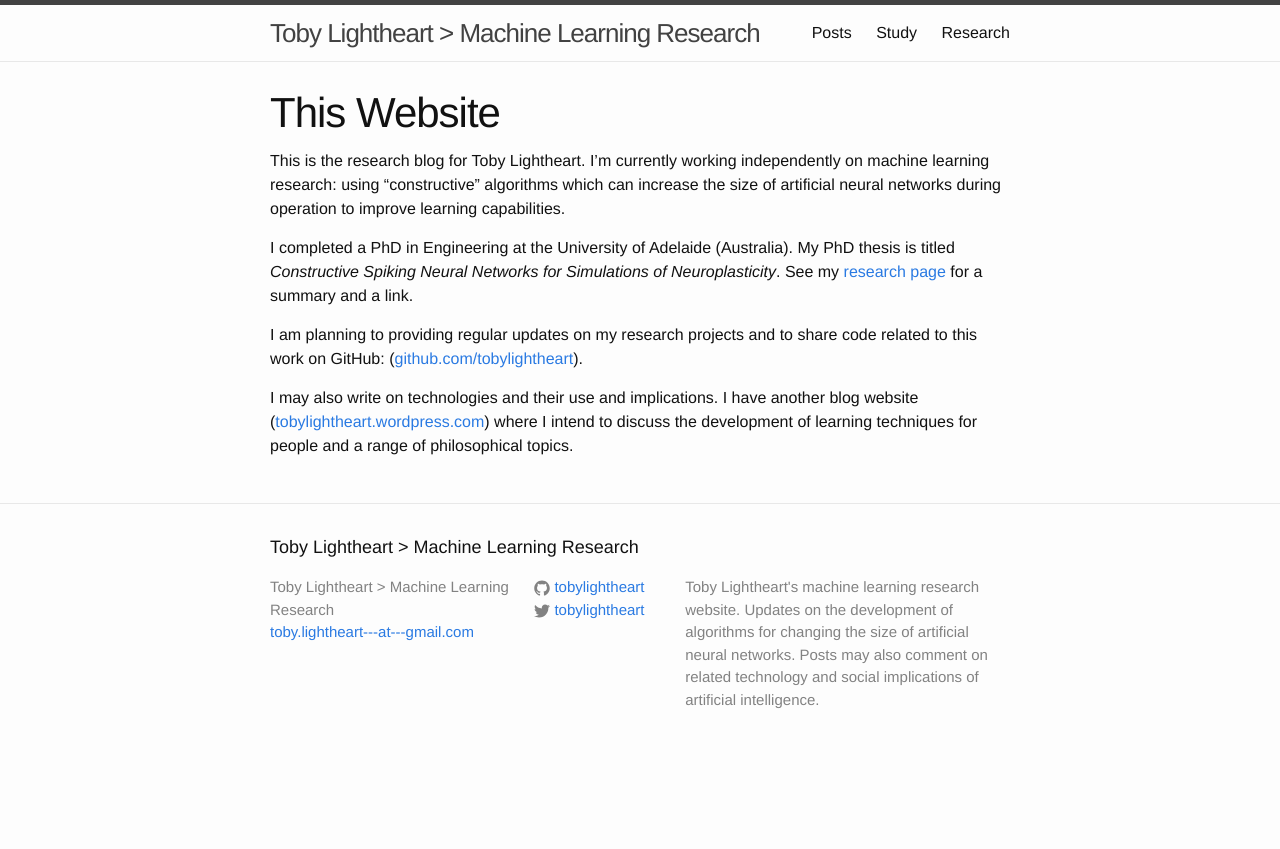
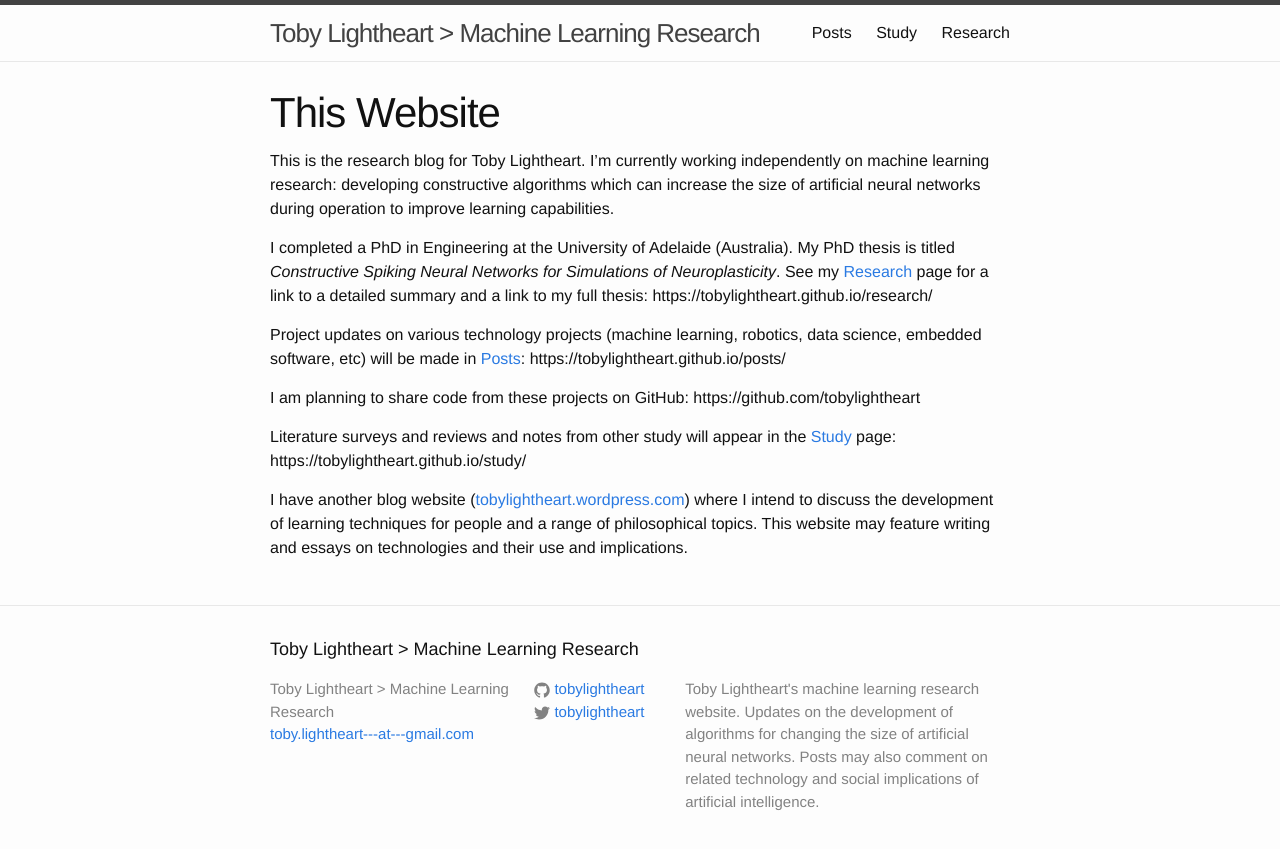
Before and after one commit to tobylightheart/tobylightheart.github.io, a Jekyll site: the page built from index.md, in a window 1280 px wide. Shown: the top 849 px of the page. Built offline with Jekyll 4.4.1, drawn with Linux system fonts in a browser that asks for light colours.

Commit message:
Update index contents

```diff
--- a/index.md
+++ b/index.md
@@ -4,13 +4,17 @@ layout: default
 <h1 class="post-title">This Website</h1>
 
 This is the research blog for Toby Lightheart.
-I'm currently working independently on machine learning research: using "constructive" algorithms which can increase the size of artificial neural networks during operation to improve learning capabilities.
+I'm currently working independently on machine learning research: developing constructive algorithms which can increase the size of artificial neural networks during operation to improve learning capabilities.
 
 I completed a PhD in Engineering at the University of Adelaide (Australia).
 My PhD thesis is titled *Constructive Spiking Neural Networks for Simulations of Neuroplasticity*.
-See my [research page](tobylightheart.github.io/research) for a summary and a link.
+See my [Research](https://tobylightheart.github.io/research/) page for a link to a detailed summary and a link to my full thesis: https://tobylightheart.github.io/research/
 
-I am planning to providing regular updates on my research projects and to share code related to this work on GitHub: ([github.com/tobylightheart](https://github.com/tobylightheart)).
+Project updates on various technology projects (machine learning, robotics, data science, embedded software, etc) will be made in [Posts](https://tobylightheart.github.io/posts/): https://tobylightheart.github.io/posts/
 
-I may also write on technologies and their use and implications.
+I am planning to share code from these projects on GitHub: https://github.com/tobylightheart
+
+Literature surveys and reviews and notes from other study will appear in the [Study](https://tobylightheart.github.io/study/) page: https://tobylightheart.github.io/study/
+
 I have another blog website ([tobylightheart.wordpress.com](https://tobylightheart.wordpress.com)) where I intend to discuss the development of learning techniques for people and a range of philosophical topics.
+This website may feature writing and essays on technologies and their use and implications.
```
